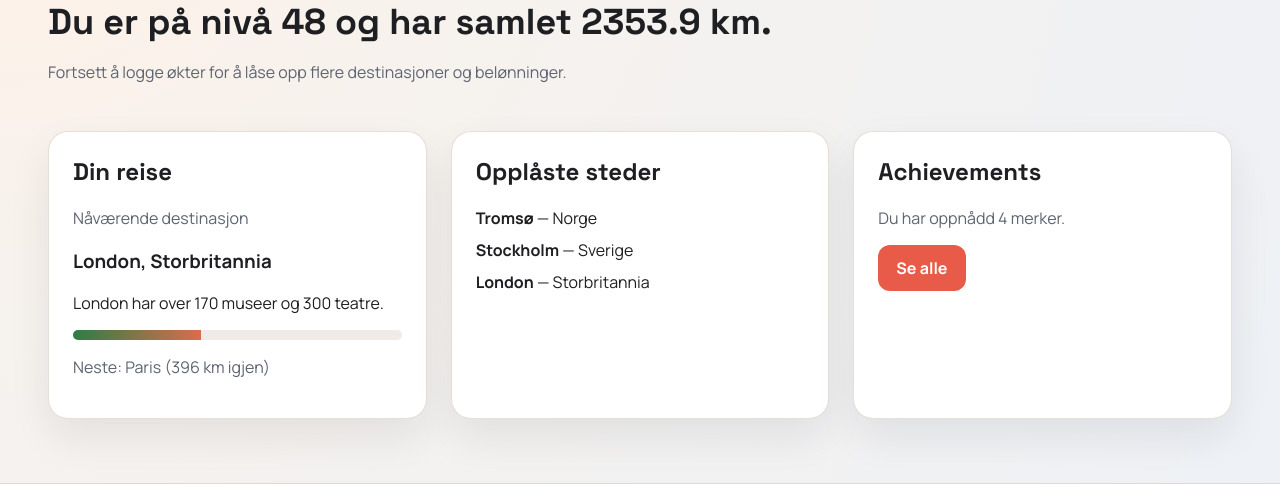
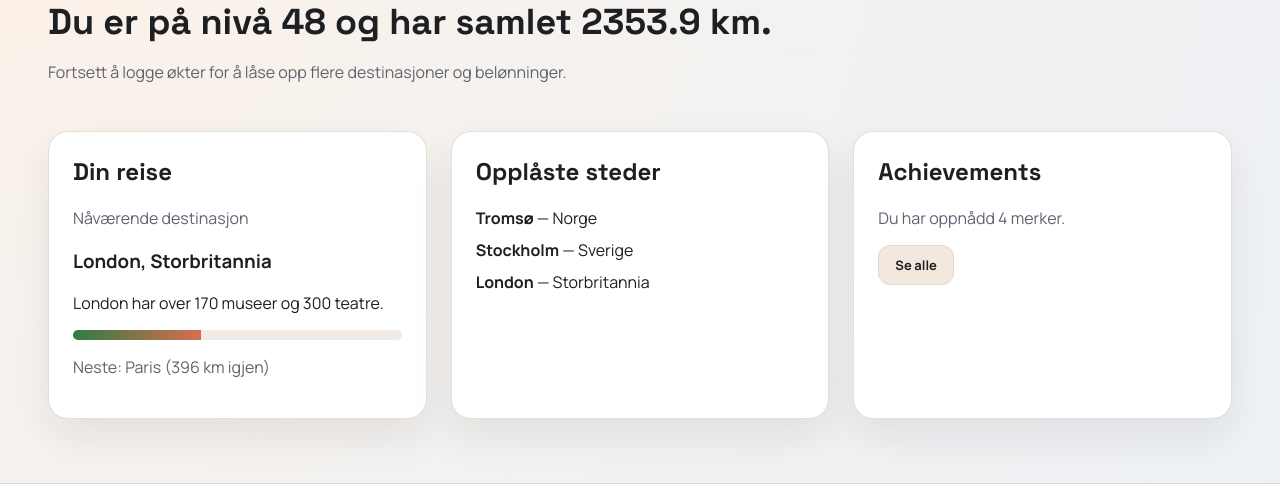
Before and after one commit to ikosmaz/followme, a Flask app: page / in a window 1280 px wide. Shown: the part 201-685 px from the top of the page. Run offline with Flask 3, Linux system fonts and the light colour scheme; a user stored in the database is signed in; data comes from the database, SQL or seed files in the repository.

Commit message:
Change button class to 'secondary small' for achievements

```diff
--- a/templates/dashboard.html
+++ b/templates/dashboard.html
@@ -39,7 +39,7 @@
   <div class="card">
     <h2>Achievements</h2>
     <p class="muted">Du har oppnådd {{ achievement_count }} merker.</p>
-    <a class="button" href="{{ url_for('achievements') }}">Se alle</a>
+    <a class="button secondary small" href="{{ url_for('achievements') }}">Se alle</a>
   </div>
 </section>
 {% endblock %}
```
